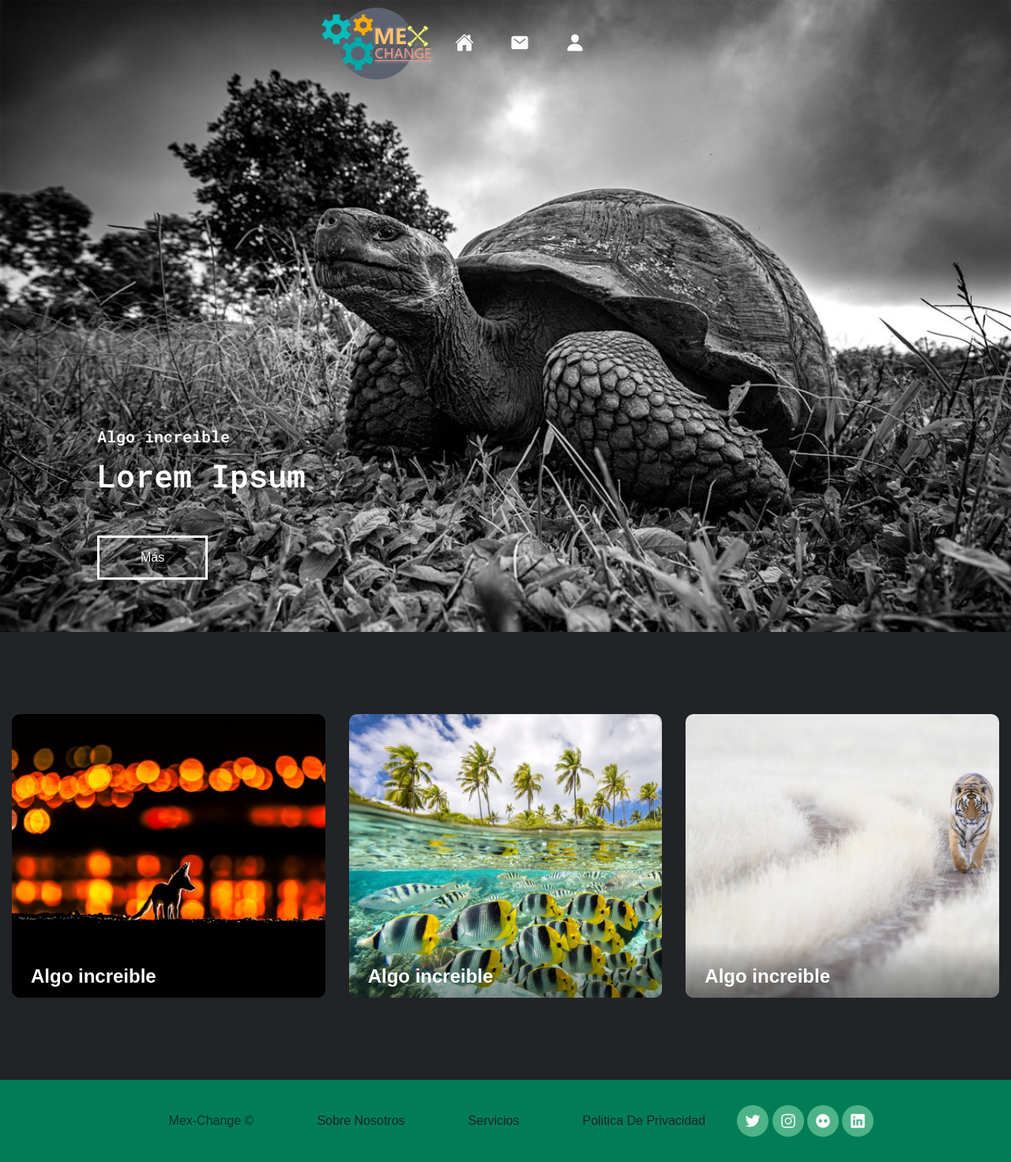
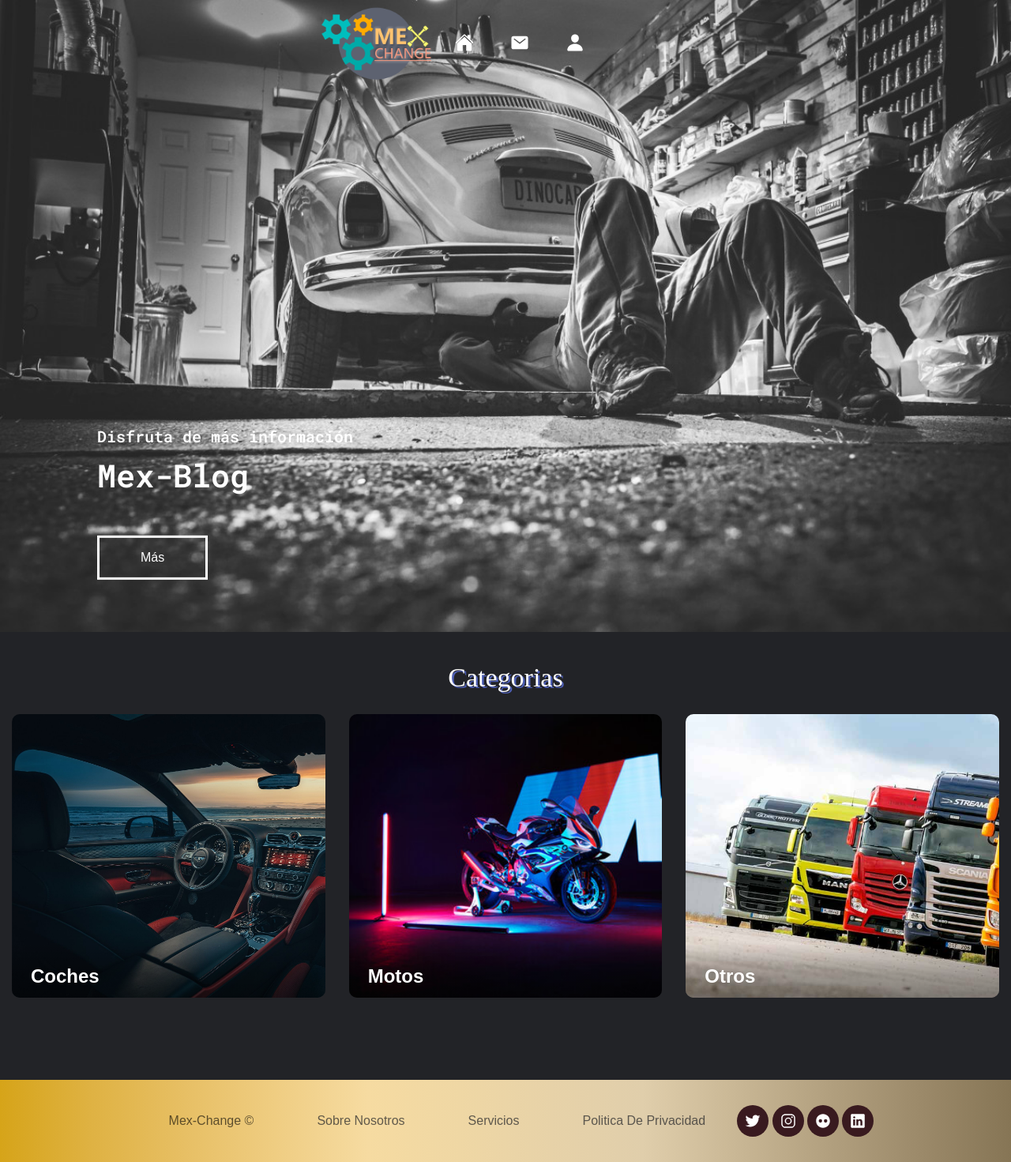
Before and after one commit to CrtNeo/Symfony_Project, a Symfony app: template proyectoZ/templates/page/index.html.twig in a window 1280 px wide. Shown: the whole page at 79% size. Run offline with Twig, Linux system fonts and the light colour scheme; the template is opened without the code that fills it, so the values that code supplies are empty; some libraries are stand-ins or nearby versions.

Commit message:
Proyecto adaptado al tema

```diff
--- a/proyectoZ/public/css/estilos.css
+++ b/proyectoZ/public/css/estilos.css
@@ -186,7 +186,7 @@
 
 .portada{
   background-size: cover;
-  background-image: url(../media/img/turtle.jpg);
+  background-image: url(../media/img/portada.jpeg);
   padding: 50rem 0 0;
   height: 100vh;
   color: white;
@@ -245,6 +245,16 @@
   margin: 15px;
 }
 
+.titulo-categorias {
+  position: absolute;
+  margin-top: -50px;
+  display: inline-block;
+  color: white;
+  font-family: 'Righteous', serif;
+  font-size: 34px;
+  text-shadow: .07em .07em 0 hsla(230,40%,50%,1);
+  }
+
 /*Foxy-card*/
 
 .fondo-foxy {
@@ -255,7 +265,7 @@
 .foxy {
   color: white;
   background-size: cover;
-  background-image: url(../media/img/fox.jpg);
+  background-image: url(../media/img/coche.jpg);
   padding: 10rem 0 0;
   max-width: 50ch;
   border-radius: 10px;
@@ -345,7 +355,7 @@
 .fish {
   color: white;
   background-size: cover;
-  background-image: url(../media/img/fish.jpg);
+  background-image: url(../media/img/moto.jpg);
   padding: 10rem 0 0;
   max-width: 50ch;
   border-radius: 10px;
@@ -435,7 +445,7 @@
 .tiger {
   color: white;
   background-size: cover;
-  background-image: url(../media/img/tiger.jpg);
+  background-image: url(../media/img/camion.jpg);
   padding: 10rem 0 0;
   max-width: 50ch;
   border-radius: 10px;
@@ -516,11 +526,22 @@
 .boton-tiger:focus {
   background-color: white;
 }
+ /*Efectos cards*/
+ .fundido{
+  position: relative;
+  transform: translateY(150px);
+  opacity: 0;
+  transition: all 2s ease;
+}
+.fundido.active{
+  transform: translateY(0px);
+  opacity: 1;
+}
 
 /*Footer*/
 
 footer{
-  background: #007d56;
+  background-image: linear-gradient(to right, #d6a419, #dfb243, #e7bf64, #efcd82, #f6dba1, #efd7a4, #e7d2a8, #e0ceab, #c9b795, #b2a07f, #9c8a6a, #867555);
   padding: 2em;
   display: flex;
   margin-top: auto;
@@ -555,14 +576,16 @@
   text-transform: capitalize;
   text-decoration: none;
   color: var(--clr);
+  opacity: 0.7;
   font-weight: 300;
   display: block;
   transition: all 0.3s ease;
 }
 
 footer ul li a:hover{
-  color: #ffffff;
-  transform: scale(1.15);
+  color: #24262b;
+  transform: scale(1.2);
+  opacity: 1;
 }
 
 .redes-sociales a{
@@ -573,7 +596,7 @@
   align-items: center;
   color: #ffffff;
   border-radius: 50%;
-  background-color: #4eb388;
+  background-color: #391a1f;
   font-size: 20px;
   transition: all 0.5s ease;
 }
--- /dev/null
+++ b/proyectoZ/public/js/scroll.js
@@ -0,0 +1,13 @@
+window.addEventListener("scroll", revelarCards);
+
+function revelarCards(){
+    let cards = document.querySelectorAll('.fundido');
+    cards.forEach((card) => {
+        var distanciaArriba = card.getBoundingClientRect().top;
+        if(distanciaArriba < window.innerHeight - 150){
+            card.classList.add('active');
+        }else{
+            card.classList.remove('active');
+        };
+    });
+}
--- a/proyectoZ/templates/base.html.twig
+++ b/proyectoZ/templates/base.html.twig
@@ -18,7 +18,9 @@
     <script
       nomodule
       src="https://unpkg.com/ionicons@5.5.2/dist/ionicons/ionicons.js"
-    ></script>        {% endblock %}
+    ></script>
+    <script type="text/javascript" src="js/scroll.js"></script>
+    {% endblock %}
     </head>
     <body>
         {% block body %}{% endblock %}
--- a/proyectoZ/templates/page/index.html.twig
+++ b/proyectoZ/templates/page/index.html.twig
@@ -30,20 +30,21 @@
     <!--Portada-->
     <div class="portada">
       <div class="contenido-portada">
-        <h2 class="titulo-portada">Algo increible</h2>
+        <h2 class="titulo-portada">Disfruta de más información</h2>
         <p class="cuerpo-portada">
-          Lorem Ipsum
+          Mex-Blog
         </p>
         <a href="#" class="boton-portada">Más</a>
       </div>
     </div>
 
     <!--Cards-->
-    <section>
+    <section class="fundido">
+      <span class="titulo-categorias">Categorias</span>
       <div class="fondo-foxy">
         <div class="foxy">
           <div class="contenido-foxy">
-            <h2 class="titulo-foxy">Algo increible</h2>
+            <h2 class="titulo-foxy">Coches</h2>
             <p class="cuerpo-foxy">
               Lorem Ipsum is simply dummy text of the printing and typesetting
               industry.
@@ -55,7 +56,7 @@
       <div class="fondo-fish">
         <div class="fish">
           <div class="contenido-fish">
-            <h2 class="titulo-fish">Algo increible</h2>
+            <h2 class="titulo-fish">Motos</h2>
             <p class="cuerpo-fish">
               Lorem Ipsum is simply dummy text of the printing and typesetting
               industry.
@@ -67,7 +68,7 @@
       <div class="fondo-tiger">
         <div class="tiger">
           <div class="contenido-tiger">
-            <h2 class="titulo-tiger">Algo increible</h2>
+            <h2 class="titulo-tiger">Otros</h2>
             <p class="cuerpo-tiger">
               Lorem Ipsum is simply dummy text of the printing and typesetting
               industry.
```
Also changed, not shown: proyectoZ/public/js/contact.js (added, +20 -0 lines), proyectoZ/public/js/register.js (added, +22 -0 lines), proyectoZ/templates/register/register.html.twig (+11 -0 lines), proyectoZ/public/media/img/camion.jpg (added), proyectoZ/public/media/img/coche.jpg (added), proyectoZ/public/media/img/fish.jpg (deleted), proyectoZ/public/media/img/fox.jpg (deleted), proyectoZ/public/media/img/login.jpg, proyectoZ/public/media/img/moto.jpg (added), proyectoZ/public/media/img/portada.jpeg (added), proyectoZ/public/media/img/register.jpg, proyectoZ/public/media/img/tiger.jpg (deleted).
